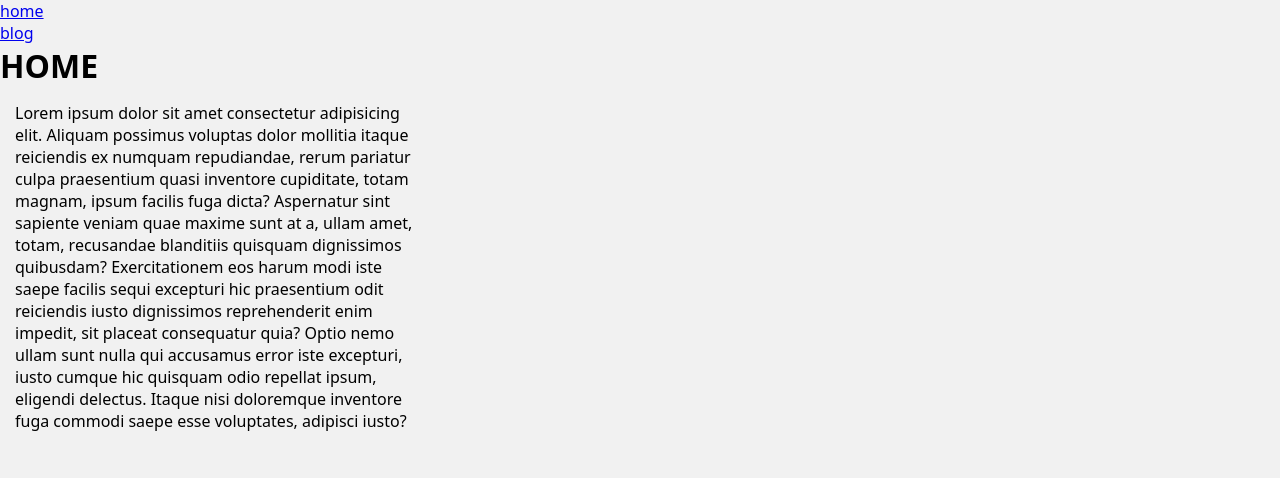
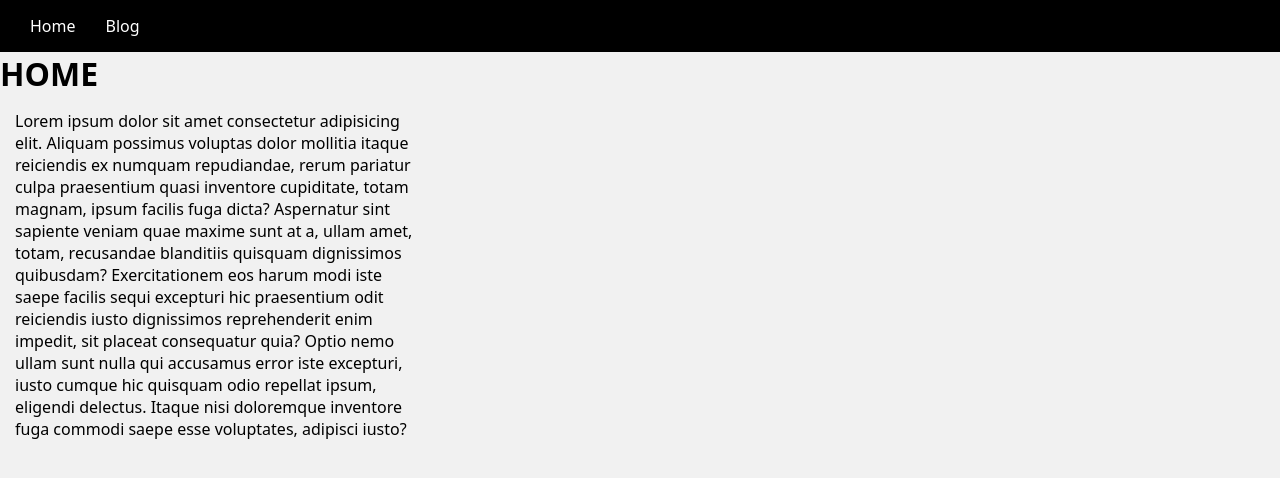
Before and after one commit to LevideAlmeida/django-with-python, a Django app: page / in a window 1280 px wide. Shown: the top 478 px of the page. Run offline with Django 4.2, Linux system fonts and the light colour scheme.

Commit message:
toques finais

```diff
--- a/base/global/base.html
+++ b/base/global/base.html
@@ -5,7 +5,7 @@
 <h1>{% block texto %}{% endblock texto %}</h1>
 {% endif %}
 
-<main class="posts">
+<main class="content">
     {% block posts %}{% endblock posts %}
     {% block home %}{% endblock home %}
 </main>
--- a/base/global/partials/menu.html
+++ b/base/global/partials/menu.html
@@ -1,11 +1,11 @@
-<nav>
-    <ul>
+<nav class="menu">
+    <ul class="menu__links">
         <li>
-            <a href="{% url 'home:home' %}">home</a>
+            <a href="{% url 'home:home' %}">Home</a>
         </li>
 
         <li>
-            <a href="{% url 'blog:blog' %}">blog</a>
+            <a href="{% url 'blog:blog' %}">Blog</a>
         </li>
 
     </ul>
--- a/base/static/global/css/style.css
+++ b/base/static/global/css/style.css
@@ -5,6 +5,16 @@
     margin: 0;
     padding: 0;
     box-sizing: border-box;
+}
+
+a {
+    color: rgb(16, 200, 251);
+    text-decoration: none;
+}
+
+a:hover {
+    color: rgb(16, 200, 251);
+    text-decoration: underline;
 }
 
 html {
@@ -18,7 +28,7 @@ body {
         Oxygen, Ubuntu, Cantarell, 'Open Sans', 'Helvetica Neue', sans-serif;
 }
 
-.posts {
+.content {
     display: grid;
     gap: 1.5rem;
     padding: 1.5rem;
@@ -30,8 +40,25 @@ body {
     box-shadow: 5px 2px 5px rgba(0, 0, 0, 0.5);
 }
 
+.menu {
+    background: black;
+    padding: 0 1.5rem;
+
+}
+
+.menu__links {
+    list-style: none;
+    display: flex;
+}
+
+.menu__links a {
+    display: block;
+    color: #fff;
+    padding: 1.5rem;
+}
+
 @media (min-width: 600px) {
-    .posts {
+    .content {
         grid-template-columns: repeat(auto-fill, minmax(32rem, 1fr));
     }
 }
--- a/blog/urls.py
+++ b/blog/urls.py
@@ -4,6 +4,6 @@ from blog import views
 app_name = 'blog'
 
 urlpatterns = [
-    path('', views.blog, name='blog'),
-    path('post/<int:id>', views.post, name='post'),
+    path('<int:post_id>/', views.post, name='post'),
+    path('posts/', views.blog, name='blog'),
 ]
--- a/project/settings.py
+++ b/project/settings.py
@@ -123,6 +123,7 @@ STATIC_URL = 'static/'
 STATICFILES_DIRS = [
     BASE_DIR / 'base' / 'static',
 ]
+STATIC_ROOT = BASE_DIR / 'static_files'
 
 # Default primary key field type
 # https://docs.djangoproject.com/en/4.2/ref/settings/#default-auto-field
```
Also changed, not shown: blog/templates/blog/post.html (added, +19 -0 lines), blog/views.py (+19 -7 lines), blog/templates/blog/index.html (line endings or trailing spaces), 1 other file.
